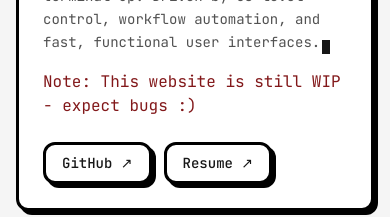
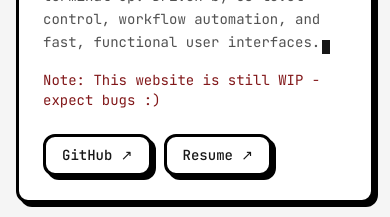
Before and after one commit to imhannsop/imhann, a Next.js app: page / in a window 390 px wide. Shown: the part 228-445 px from the top of the page. Built offline with nearby package versions, Linux system fonts and the light colour scheme; no server answers; a web font is replaced by a local one.

Commit message:
resize font in hero.tsx

```diff
--- a/src/components/Hero.tsx
+++ b/src/components/Hero.tsx
@@ -59,7 +59,7 @@ export default function Hero() {
             <span className="inline-block h-[1em] w-2 ml-0.5 animate-blink bg-green align-bottom" />
           </p>
         </div>
-        <p className="mt-4 text-[#82181A]">
+        <p className="mt-4 text-[#82181A] text-sm sm:text-base">
           Note: This website is still WIP - expect bugs :)
         </p>
         <div className="mt-6 flex flex-wrap gap-3">
```
